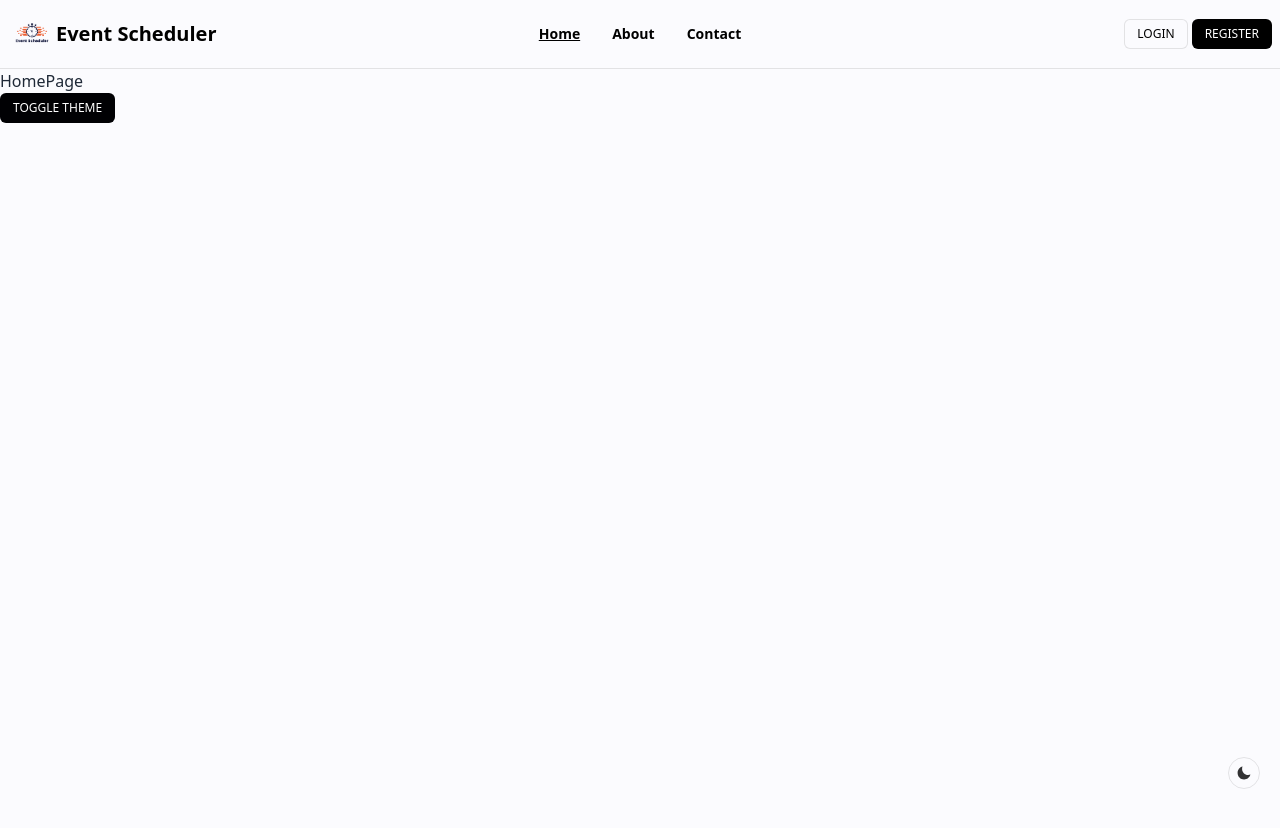
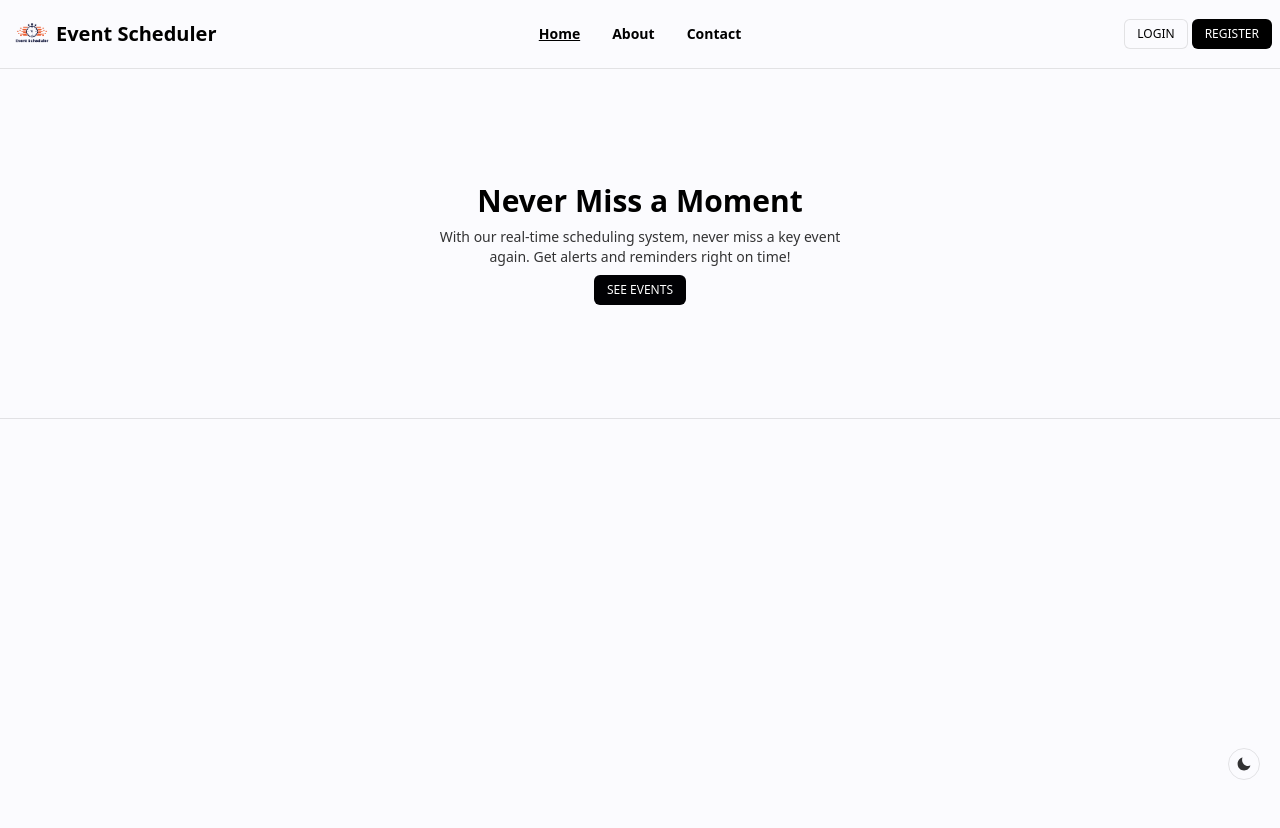
Before and after one commit to sakib-333/digital-event-scheduler-system-client, a React (Vite) app: page / in a window 1280 px wide. Shown: the top 828 px of the page. Built offline with nearby package versions, Linux system fonts and the light colour scheme.

Commit message:
Add slider.

```diff
--- a/package.json
+++ b/package.json
@@ -30,6 +30,7 @@
     "react": "^18.3.1",
     "react-dom": "^18.3.1",
     "react-icons": "^5.5.0",
+    "react-multi-carousel": "^2.8.5",
     "react-router-dom": "^6.27.0"
   }
 }
--- a/src/Layouts/HomeLayout.tsx
+++ b/src/Layouts/HomeLayout.tsx
@@ -33,7 +33,7 @@ const HomeLayout = () => {
         <Outlet />
       </div>
       <button
-        className="w-8 h-8 rounded-full flex items-center justify-center text-text absolute border-common right-5 bottom-20 z-10"
+        className="w-8 h-8 rounded-full flex items-center justify-center text-text fixed border-common right-5 bottom-5 z-10"
         onClick={hanleToggleTheme}
       >
         {theme === "light" ? <IoMdMoon /> : <IoSunnySharp />}
--- a/src/Pages/HomePage/HomePage.tsx
+++ b/src/Pages/HomePage/HomePage.tsx
@@ -1,8 +1,9 @@
+import Slider from "./Slider/Slider";
+
 const HomePage = () => {
   return (
     <div>
-      <h1>HomePage</h1>
-      <button className="btn-primary">Toggle theme</button>
+      <Slider />
     </div>
   );
 };
--- /dev/null
+++ b/src/Pages/HomePage/Slider/Slider.tsx
@@ -0,0 +1,74 @@
+import Carousel from "react-multi-carousel";
+import "react-multi-carousel/lib/styles.css";
+import { Link } from "react-router-dom";
+
+const slides = [
+  {
+    id: "slide-1",
+    title: "Plan Your Events with Ease",
+    description:
+      "Effortlessly schedule and manage all your events in one place. Stay organized, stay on top.",
+  },
+  {
+    id: "slide-2",
+    title: "Never Miss a Moment",
+    description:
+      "With our real-time scheduling system, never miss a key event again. Get alerts and reminders right on time!",
+  },
+  {
+    id: "slide-3",
+    title: "Flexible & Customizable",
+    description:
+      "Tailor your event schedules to your needs. Flexible options for any type of event!",
+  },
+  {
+    id: "slide-4",
+    title: "Real-Time Updates",
+    description:
+      "Make last-minute changes with ease and notify everyone instantly with real-time updates.",
+  },
+  {
+    id: "slide-5",
+    title: "Seamless Integration",
+    description:
+      "Integrate with your favorite calendars and apps to keep all your events in sync.",
+  },
+];
+
+const Slider = () => {
+  const responsive = {
+    superLargeDesktop: { breakpoint: { max: 1536, min: 1280 }, items: 1 },
+    desktop: { breakpoint: { max: 1279, min: 1024 }, items: 1 },
+    tablet: { breakpoint: { max: 1023, min: 768 }, items: 1 },
+    mobile: { breakpoint: { max: 767, min: 0 }, items: 1 },
+  };
+
+  return (
+    <Carousel
+      responsive={responsive}
+      autoPlay={true}
+      infinite={true}
+      arrows={false}
+      autoPlaySpeed={3000}
+    >
+      {slides.map((slide) => (
+        <div
+          key={slide.id}
+          className="w-full h-[200px] sm:h-[250px] md:h-[300px] lg:h-[350px] flex items-center justify-center border-bottom"
+        >
+          <div className="text-center max-w-md px-4 flex flex-col items-center gap-2">
+            <h1 className="text-heading text-2xl md:text-3xl font-bold">
+              {slide.title}
+            </h1>
+            <p className="text-text text-xs sm:text-sm">{slide.description}</p>
+            <Link to={"/events"} className="btn-primary w-fit">
+              See Events
+            </Link>
+          </div>
+        </div>
+      ))}
+    </Carousel>
+  );
+};
+
+export default Slider;
--- a/src/index.css
+++ b/src/index.css
@@ -25,6 +25,9 @@
   .border-common {
     @apply border border-border;
   }
+  .border-bottom {
+    @apply border-common border-t-0 border-x-0;
+  }
   .btn-primary {
     @apply px-3 py-[6px] bg-[#010104] text-white border-common text-xs uppercase rounded-md transition;
   }
```
Also changed, not shown: 1 other file (tests, documents, lock files or other folders).
